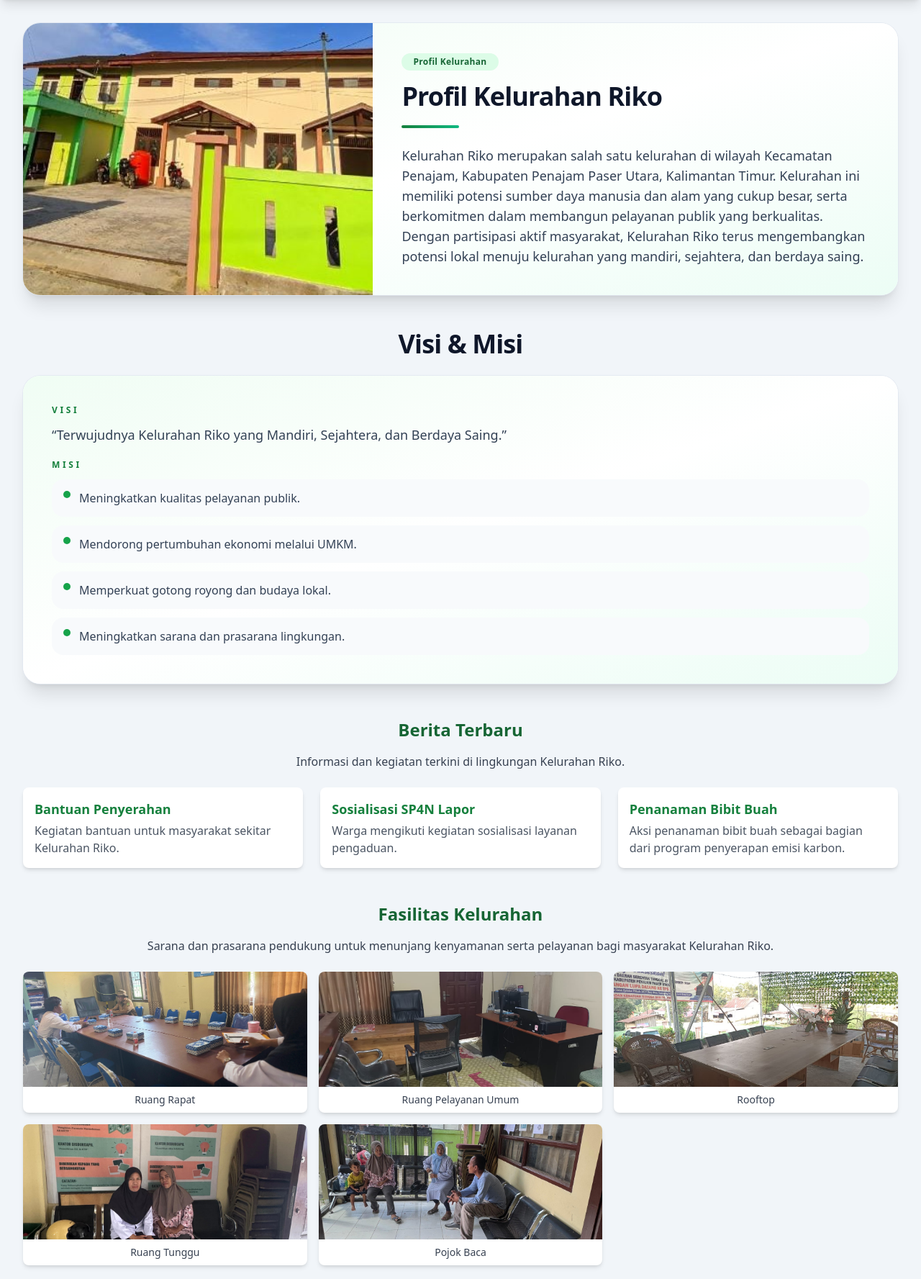
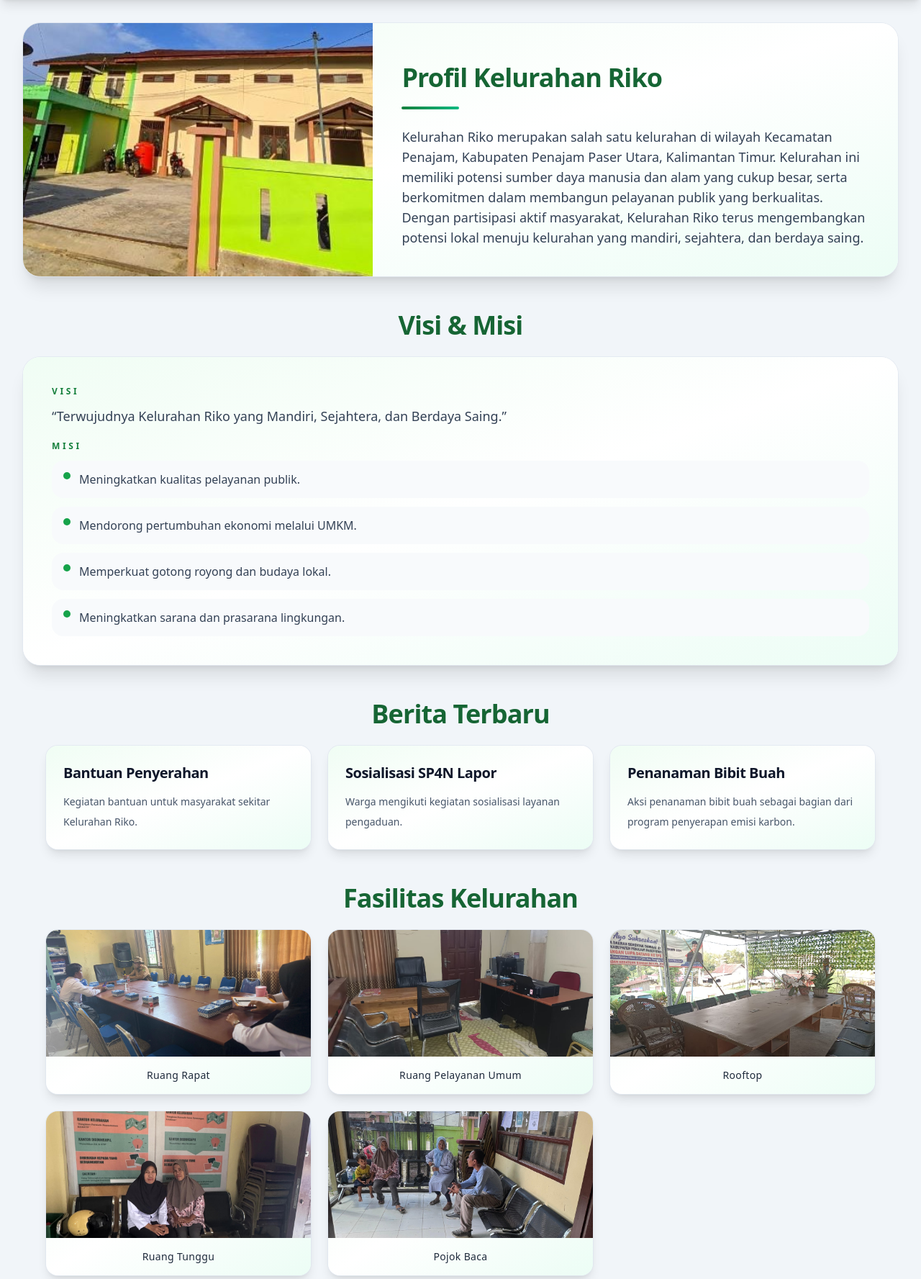
Before and after one commit to ahmdzhrrr/web-kelurahan-riko, a PHP site: page / in a window 1280 px wide. Shown: the part 174-1951 px from the top of the page at 72% size. Run offline with PHP 8.4, Linux system fonts and the light colour scheme; some libraries are stand-ins or nearby versions.

Commit message:
merubah tampilan bagian profil, fasilitas, berita dan visi misi

```diff
--- a/frontend/resources/views/berita.php
+++ b/frontend/resources/views/berita.php
@@ -1,13 +1,21 @@
     <!-- Berita Terbaru -->
     <section id="berita" class="mb-12">
-        <h2 class="text-2xl font-bold mb-4 text-green-800 text-center">Berita Terbaru</h2>
-        <p class="text-gray-700 mb-6 text-center">Informasi dan kegiatan terkini di lingkungan Kelurahan Riko.</p>
-        <div class="grid grid-cols-1 md:grid-cols-3 gap-6">
-            <?php foreach ($berita as $item): ?>
-                <div class="bg-white p-4 rounded-lg shadow-md">
-                    <h3 class="text-lg font-semibold text-green-700"><?= e($item['title']) ?></h3>
-                    <p class="text-gray-600 mt-1"><?= e($item['desc']) ?></p>
-                </div>
-            <?php endforeach; ?>
+        <div class="mx-auto max-w-6xl">
+            <div class="mb-6 text-center">
+                <h2 class="text-3xl font-bold tracking-tight text-green-800 sm:text-4xl">Berita Terbaru</h2>
+            </div>
+
+            <div class="grid grid-cols-1 gap-6 md:grid-cols-2 xl:grid-cols-3">
+                <?php foreach ($berita as $item): ?>
+                    <article class="group overflow-hidden rounded-2xl bg-gradient-to-br from-green-50 via-white to-emerald-50 shadow-lg ring-1 ring-slate-200/80 transition-transform duration-200 hover:-translate-y-1 hover:shadow-xl">
+                        <div class="p-6">
+                            <h3 class="text-xl font-semibold tracking-tight text-slate-900 group-hover:text-green-800"><?= e($item['title']) ?></h3>
+                            <p class="mt-3 text-sm leading-7 text-slate-600">
+                                <?= e($item['desc']) ?>
+                            </p>
+                        </div>
+                    </article>
+                <?php endforeach; ?>
+            </div>
         </div>
     </section>
--- a/frontend/resources/views/fasilitas.php
+++ b/frontend/resources/views/fasilitas.php
@@ -1,13 +1,24 @@
     <!-- Fasilitas -->
     <section id="fasilitas" class="mb-12">
-        <h2 class="text-2xl font-bold mb-4 text-green-800 text-center">Fasilitas Kelurahan</h2>
-        <p class="text-gray-700 mb-6 text-center">Sarana dan prasarana pendukung untuk menunjang kenyamanan serta pelayanan bagi masyarakat Kelurahan Riko.</p>
-        <div class="grid grid-cols-1 sm:grid-cols-2 md:grid-cols-3 gap-4">
-            <?php foreach ($fasilitas as $fas): ?>
-                <div class="bg-white rounded-lg shadow-md overflow-hidden">
-                    <img src="<?= e($fas['foto']) ?>" alt="<?= e($fas['nama']) ?>" class="w-full h-40 object-cover">
-                    <p class="text-gray-700 text-center py-2 text-sm"><?= e($fas['nama']) ?></p>
-                </div>
-            <?php endforeach; ?>
+        <div class="mx-auto max-w-6xl">
+            <div class="mb-6 text-center">
+                <h2 class="text-3xl font-bold tracking-tight text-green-800 sm:text-4xl">Fasilitas Kelurahan</h2>
+                <!-- <p class="mx-auto mt-3 max-w-2xl text-sm leading-7 text-slate-600 sm:text-base">
+                    Sarana dan prasarana pendukung untuk menunjang kenyamanan serta pelayanan bagi masyarakat Kelurahan Riko.
+                </p> -->
+            </div>
+
+            <div class="grid grid-cols-1 gap-6 sm:grid-cols-2 xl:grid-cols-3">
+                <?php foreach ($fasilitas as $fas): ?>
+                    <article class="group overflow-hidden rounded-2xl bg-gradient-to-br from-green-50 via-white to-emerald-50 shadow-lg ring-1 ring-slate-200/80 transition-transform duration-200 hover:-translate-y-1 hover:shadow-xl">
+                        <div class="overflow-hidden">
+                            <img src="<?= e($fas['foto']) ?>" alt="<?= e($fas['nama']) ?>" class="h-44 w-full object-cover transition-transform duration-300 group-hover:scale-105">
+                        </div>
+                        <div class="px-5 py-4 text-center">
+                            <p class="text-sm font-medium tracking-wide text-slate-800"><?= e($fas['nama']) ?></p>
+                        </div>
+                    </article>
+                <?php endforeach; ?>
+            </div>
         </div>
     </section>
--- a/frontend/resources/views/profil.php
+++ b/frontend/resources/views/profil.php
@@ -7,10 +7,10 @@
                     <img src="<?= e($profil['foto']) ?>" alt="Kantor <?= e($site['nama']) ?>" class="h-72 w-full object-cover md:h-full">
                 </div>
                 <div class="md:col-span-3 p-6 sm:p-8 lg:p-10">
-                    <span class="inline-flex items-center rounded-full bg-green-100 px-4 py-1 text-xs font-semibold tracking-wide text-green-800">
+                    <!-- <span class="inline-flex items-center rounded-full bg-green-100 px-4 py-1 text-xs font-semibold tracking-wide text-green-800">
                         Profil Kelurahan
-                    </span>
-                    <h2 class="mt-4 text-3xl font-bold tracking-tight text-slate-900 sm:text-4xl"><?= e($profil['judul']) ?></h2>
+                    </span> -->
+                    <h2 class="mt-4 text-3xl font-bold tracking-tight text-green-800 sm:text-4xl"><?= e($profil['judul']) ?></h2>
                     <div class="mt-5 h-1 w-20 rounded-full bg-gradient-to-r from-green-700 to-emerald-500"></div>
                     <p class="mt-6 text-base leading-8 text-slate-700 sm:text-lg">
                         <?= e($profil['isi']) ?>
--- a/frontend/resources/views/visi-misi.php
+++ b/frontend/resources/views/visi-misi.php
@@ -1,6 +1,6 @@
     <!-- Visi & Misi -->
     <section id="visi-misi" class="mb-12">
-        <h2 class="mb-6 text-center text-3xl font-bold tracking-tight text-slate-900 sm:text-4xl">Visi & Misi</h2>
+        <h2 class="mb-6 text-center text-3xl font-bold tracking-tight text-green-800 sm:text-4xl">Visi & Misi</h2>
 
         <div class="relative overflow-hidden rounded-3xl bg-white shadow-xl ring-1 ring-slate-200/80">
             <div class="absolute inset-0 bg-gradient-to-br from-green-50 via-white to-emerald-50 pointer-events-none"></div>
```
